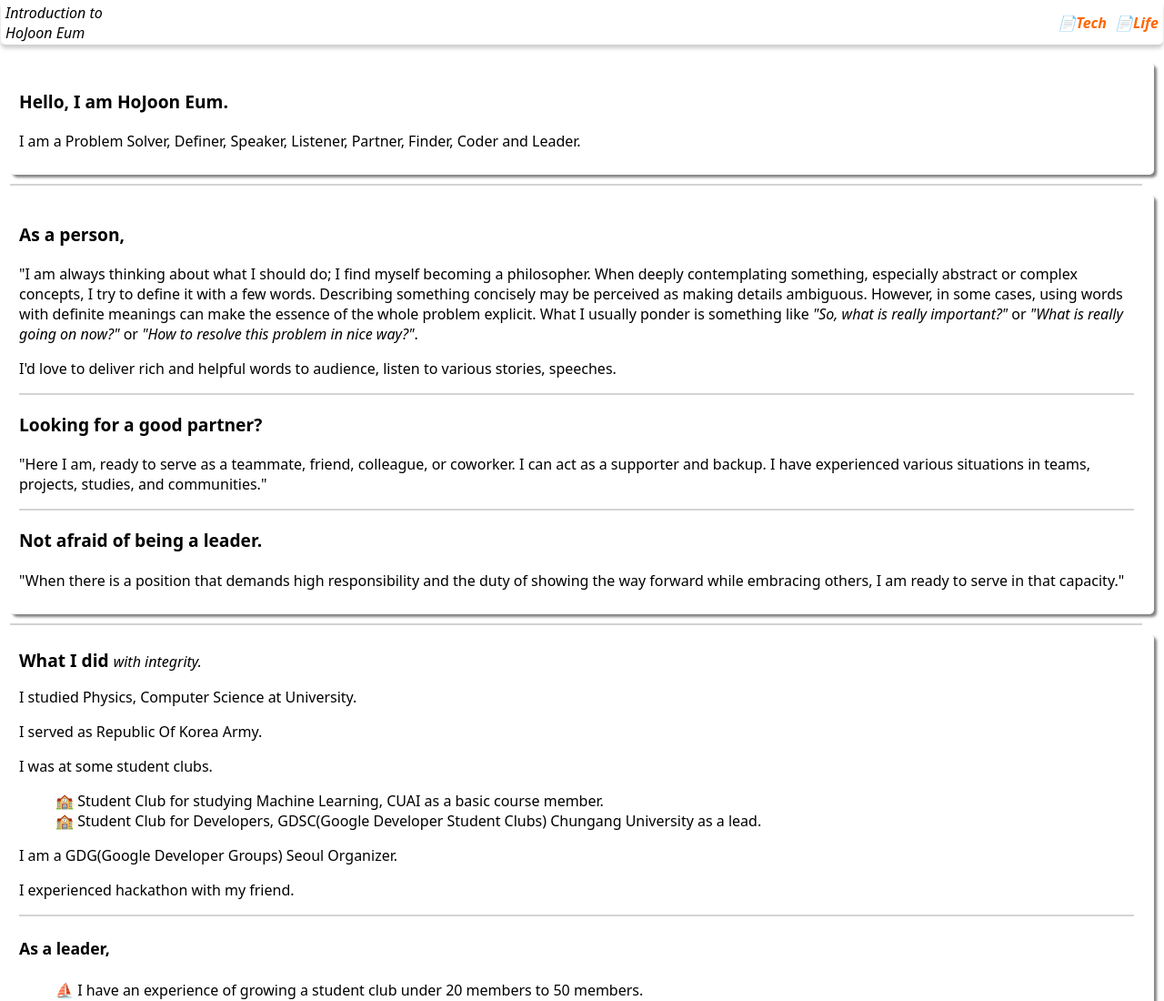
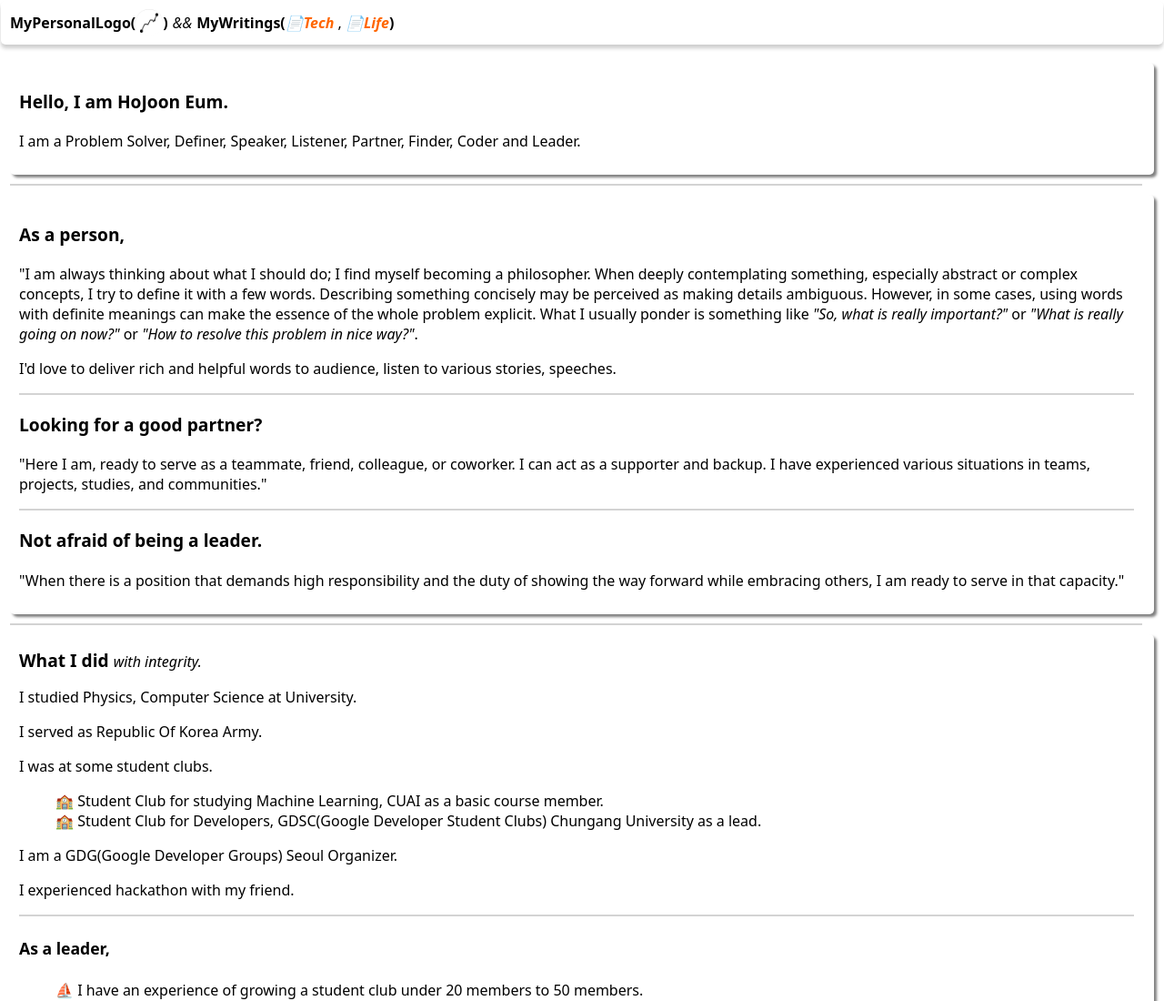
Before and after one commit to minusmo/abstract, an Astro site: page / in a window 1280 px wide. Shown: the top 1100 px of the page at 91% size. Built offline with nearby package versions, Linux system fonts and the light colour scheme; Astro itself is replaced by a stand-in of ours.

Commit message:
feat(nav): update styles for nav

```diff
--- a/src/components/nav.astro
+++ b/src/components/nav.astro
@@ -1,22 +1,23 @@
 <nav id="nav-bar">
-  <div id="page-title">
-    <p>Introduction to </p>
-    <p>HoJoon Eum</p>
-  </div>
+  <p class="fn">MyPersonalLogo(</p>
+  <img
+    src="./hjeum_profile.png"
+    alt="HoJoon Eum's personal logo"
+    width="30px"
+    height="30px"
+  />
+  <p class="fn">)</p>
+  <p class="andOp">&&</p>
+  <p class="fn">MyWritings(</p>
   <div id="links">
     <a href="https://medium.com/@bldolphin96"><span>📄Tech</span></a>
+    <span>,</span>
     <a href="https://amans-cumulus.tistory.com/"><span>📄Life</span></a>
   </div>
+  <p class="fn">)</p>
 </nav>
 
 <style>
-  #page-title {
-    margin-left: 5px;
-  }
-  #page-title p {
-    margin: 0;
-    font-style: italic;
-  }
   #nav-bar {
     position: sticky;
     top: 0;
@@ -25,17 +26,12 @@
     height: 48px;
     flex-flow: row;
     align-items: center;
-    justify-content: space-between;
+    justify-content: start;
     background: white;
     z-index: 5;
-    box-shadow: 0px 4px 4px rgba(0,0,0,.2);
+    box-shadow: 0px 4px 4px rgba(0, 0, 0, 0.2);
     border-radius: 5px;
-  }
-  #nav-bar span {
-    margin-left: 5px;
-  }
-  #nav-bar #links {
-    margin-right: 5px;
+    padding: 10px;
   }
   #nav-bar #links a {
     text-decoration: none;
```
